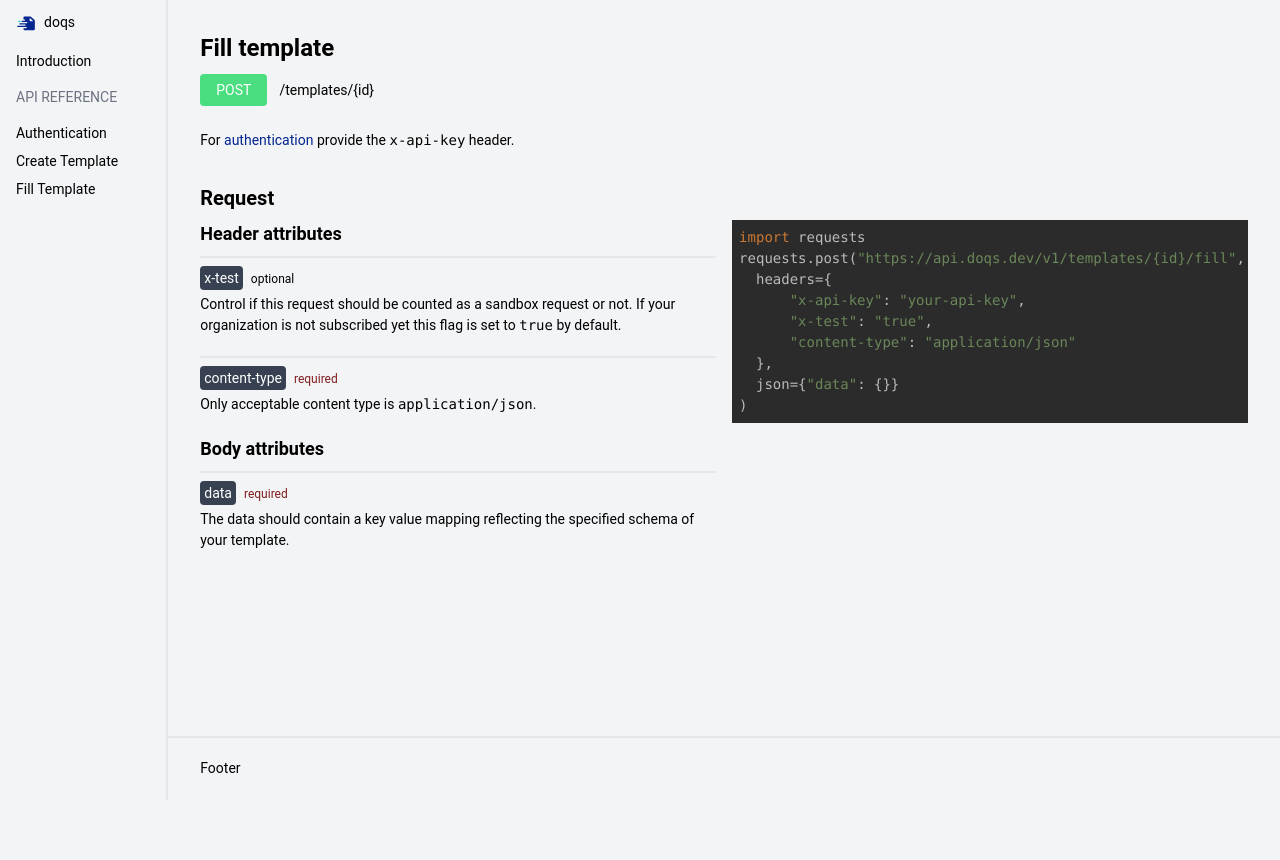
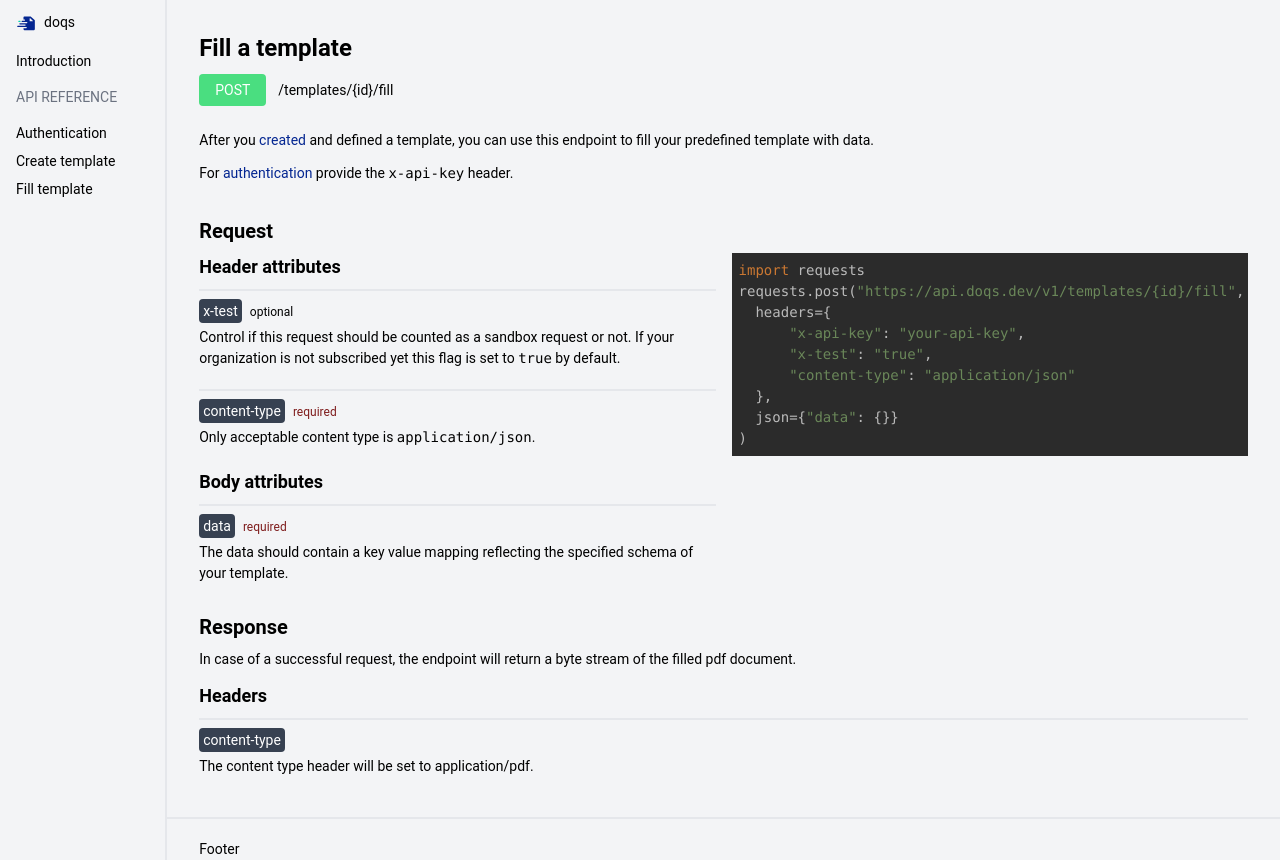
Before and after one commit to doqs-dev/docs, a Next.js app: page /api-reference/fill-template in a window 1280 px wide. Before the commit the page ends 800 px from the top, so only its background shows below. Built offline with nearby package versions, Linux system fonts and the light colour scheme.

Commit message:
feat: response documentation

```diff
--- a/components/layout.tsx
+++ b/components/layout.tsx
@@ -23,8 +23,8 @@ export default function Layout({children}) {
               </li>
               <li className={"uppercase text-gray-500 text-sm my-3"}>API Reference</li>
               <li className={styles.li}><a href="/api-reference/authentication">Authentication</a></li>
-              <li className={styles.li}><a href="/api-reference/create-template">Create Template</a></li>
-              <li className={styles.li}><a href="/api-reference/fill-template">Fill Template</a></li>
+              <li className={styles.li}><a href="/api-reference/create-template">Create template</a></li>
+              <li className={styles.li}><a href="/api-reference/fill-template">Fill template</a></li>
             </ul>
 
           </aside>
--- a/pages/api-reference/fill-template.mdx
+++ b/pages/api-reference/fill-template.mdx
@@ -4,10 +4,12 @@ import {Attribute} from "../../components/attribute"; import {
     SimpleCodeHighlighter
 } from "../../components/code-highlighter"; import {baseUrl} from "../../components/constants";
 
-# Fill template
+# Fill a template
 
-<Endpoint method="POST" path="/templates/{id}"/>
+<Endpoint method="POST" path="/templates/{id}/fill"/>
 <br/>
+
+After you [created](/api-reference/authentication) and defined a template, you can use this endpoint to fill your predefined template with data.
 
 For [authentication](/api-reference/authentication) provide the `x-api-key` header.
 
@@ -39,3 +41,11 @@ requests.post("${baseUrl}/templates/{id}/fill",
 )
 `}/>
 </Grid>
+
+<br />
+
+## Response
+In case of a successful request, the endpoint will return a byte stream of the filled pdf document.
+
+### Headers
+<Attribute name={"content-type"} >The content type header will be set to application/pdf.</Attribute>
```
